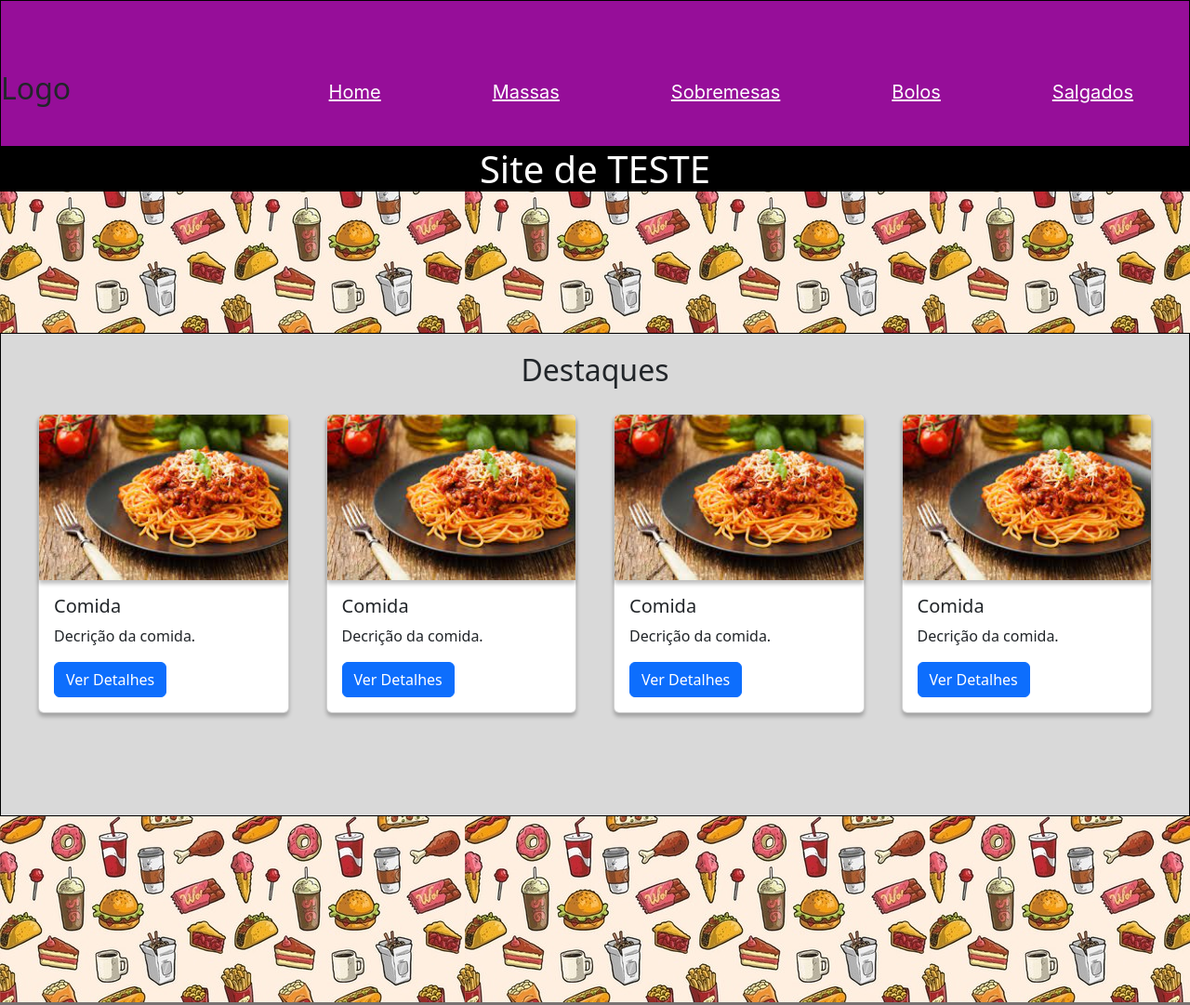
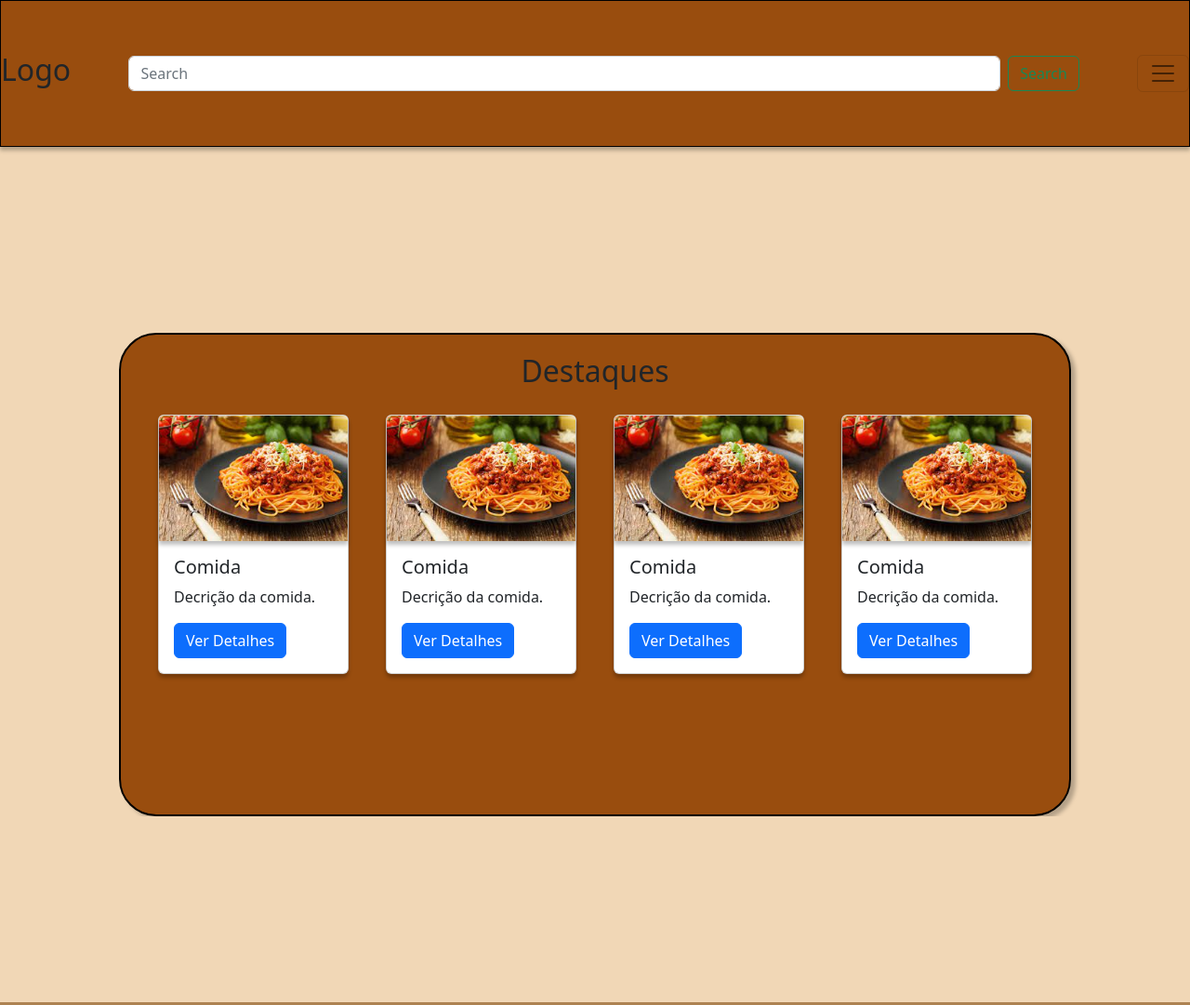
Before and after one commit to PedroCosta083/Site-De-Receitas, a plain HTML site: page index.html in a window 1280 px wide. Shown: the top 1081 px of the page at 93% size. Drawn offline with nearby package versions, Linux system fonts and the light colour scheme.

Commit message:
V 1.5.1
Atualizando ultimas alterações.

```diff
--- a/index.html
+++ b/index.html
@@ -11,24 +11,35 @@
 </head>
 
 <body>
-
-    <header>
+    <header class="">
         <nav class="navbar ">
             <h2>Logo</h2>
-            <div class="linha">
-                <a href="#">Home</a>
-                <a href="massas.html">Massas</a>
-                <a href="sobrem.html">Sobremesas</a>
-                <a href="bolos.html">Bolos</a>
-                <a href="salgados.html">Salgados</a>
+            <form class="d-flex" role="search">
+                <input class="form-control me-2" type="search" placeholder="Search" aria-label="Search">
+                <button class="btn btn-outline-success" type="submit">Search</button>
+            </form>
+            <div>
+                <button class="navbar-toggler" type="button" data-bs-toggle="collapse" data-bs-target="#navbarSupportedContent" aria-controls="navbarSupportedContent" aria-expanded="false" aria-label="Toggle navigation">
+                <span class="navbar-toggler-icon"></span>
+            </button>
             </div>
         </nav>
+        <section class="">
+            <div class="collapse navbar-collapse" id="navbarSupportedContent">
+                <a class="nav-item" href="#">Home</a></li>
+                <a class="nav-item" href="massas.html">Massas</a></li>
+                <a class="nav-item" href="sobrem.html">Sobremesas</a></li>
+                <a class="nav-item" href="bolos.html">Bolos</a></li>
+                <a class="nav-item" href="salgados.html">Salgados</a></li>
+            </div>
+        </section>
+
     </header>
     <main>
         <section class="bg_nome_pagina">
-            <h1 style="color: white;background-color:black">Site de TESTE</h1>
+
         </section>
-        <section class="bg_destaques">
+        <section class="bg_destaques align-content-center">
             <h2>Destaques</h2>
             <div class="linha">
                 <div class="card" style="width: 18rem;">
--- a/style.css
+++ b/style.css
@@ -1,5 +1,9 @@
 body {
     margin: 0;
+}
+
+main {
+    background-color: #f1d7b6;
 }
 
 h1 {
@@ -18,13 +22,14 @@ section h2 {
     box-sizing: border-box;
     display: flex;
     flex-direction: column;
-    width: 100%;
+    width: 80%;
     height: 65vh;
-    left: 0px;
     top: 398px;
-    background: #D9D9D9;
-    border: 1px solid #000000;
-    /*box-shadow: 5px 4px 4px rgba(0, 0, 0, 0.25);*/
+    background: #994d0e;
+    border: 2px solid #000000;
+    border-radius: 40px;
+    box-shadow: 5px 4px 4px rgba(0, 0, 0, 0.25);
+    margin-left: 10%;
 }
 
 nav {
@@ -33,22 +38,38 @@ nav {
     height: 158px;
     left: 0px;
     top: 0px;
-    background: #960E99;
+    background: #994d0e;
     border: 1px solid #000000;
     box-shadow: 0px 4px 4px rgba(0, 0, 0, 0.25);
 }
 
-nav a {
+.d-flex {
+    width: 80%;
+}
+
+.btn-outline-success {}
+
+header section {
     display: flex;
+    text-align: center;
+    align-items: center;
+    background-color: #000000;
+    width: 100%;
+    padding: 0;
+}
+
+header a {
     font-family: 'Inter';
     font-style: normal;
     font-weight: 400;
     font-size: 20px;
     line-height: 61px;
     color: #FFFFFF;
-    width: 25%;
-    text-align: left;
-    margin: 60px;
+    margin-right: 10%;
+}
+
+.nav-item {
+    text-align: center;
 }
 
 .card {
@@ -77,7 +98,7 @@ nav a {
 }
 
 .bg_nome_pagina {
-    background-image: url(IMG/bg_nome_pagina_2.jpg);
+    background-color: #f1d7b6;
     height: 200px;
 }
 
@@ -90,7 +111,7 @@ nav a {
 footer {
     display: flex;
     width: 100%;
-    background: #797373;
+    background: #ad8252;
 }
 
 footer h5 {
```
